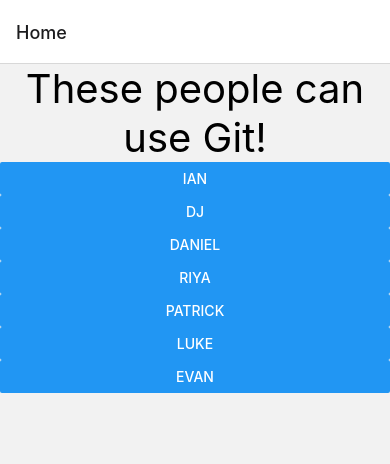
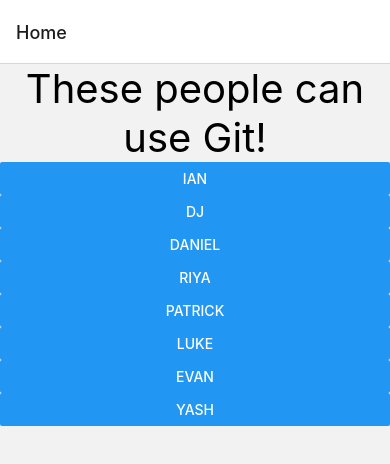
Before and after one commit to appdevumd/the-git-users-app, a React Native app: screen / in a window 390 px wide. Shown: the top 464 px of the page. Built offline with nearby package versions, Linux system fonts and the light colour scheme.

Commit message:
Add Yash to App.js

```diff
--- a/App.js
+++ b/App.js
@@ -12,6 +12,7 @@
 import { RiyasPage } from "./pages/RiyasPage";
 import { LukesPage } from "./pages/LukesPage";
 import { evansPage } from "./pages/evansPage";
+import { YashsPage } from "./pages/YashPage";
 
 function Home({ navigation }) {
   return (
@@ -48,6 +49,10 @@
         title="Evan"
         onPress={() => navigation.navigate("evansPage")}
       />
+      <Button
+        title="Yash"
+        onPress={() => navigation.navigate("YashsPage")}
+      />
     </ScrollView>
   );
 }
```
